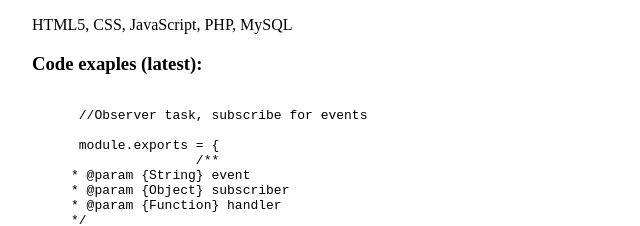
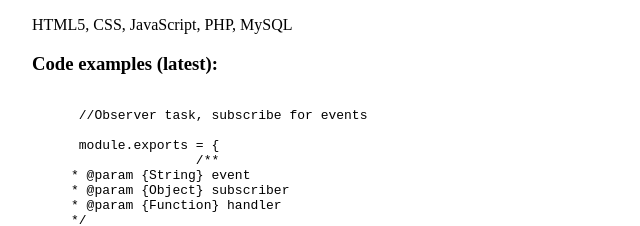
Before and after one commit to aazubakin/rsschool-cv, a plain HTML site: page index.html in a window 1280 px wide. Shown: the part 374-600 px from the top of the page, 96-736 px from the left. Drawn offline with Linux system fonts and the light colour scheme.

Commit message:
fix: fix mistake in word examples

```diff
--- a/index.html
+++ b/index.html
@@ -37,7 +37,7 @@
          <section class="experience">
             <h3>Skills:</h3>
             <p>HTML5, CSS, JavaScript, PHP, MySQL</p>
-            <h3>Code exaples (latest):</h3>
+            <h3>Code examples (latest):</h3>
             <p>
             <pre>
                   <code>
```
